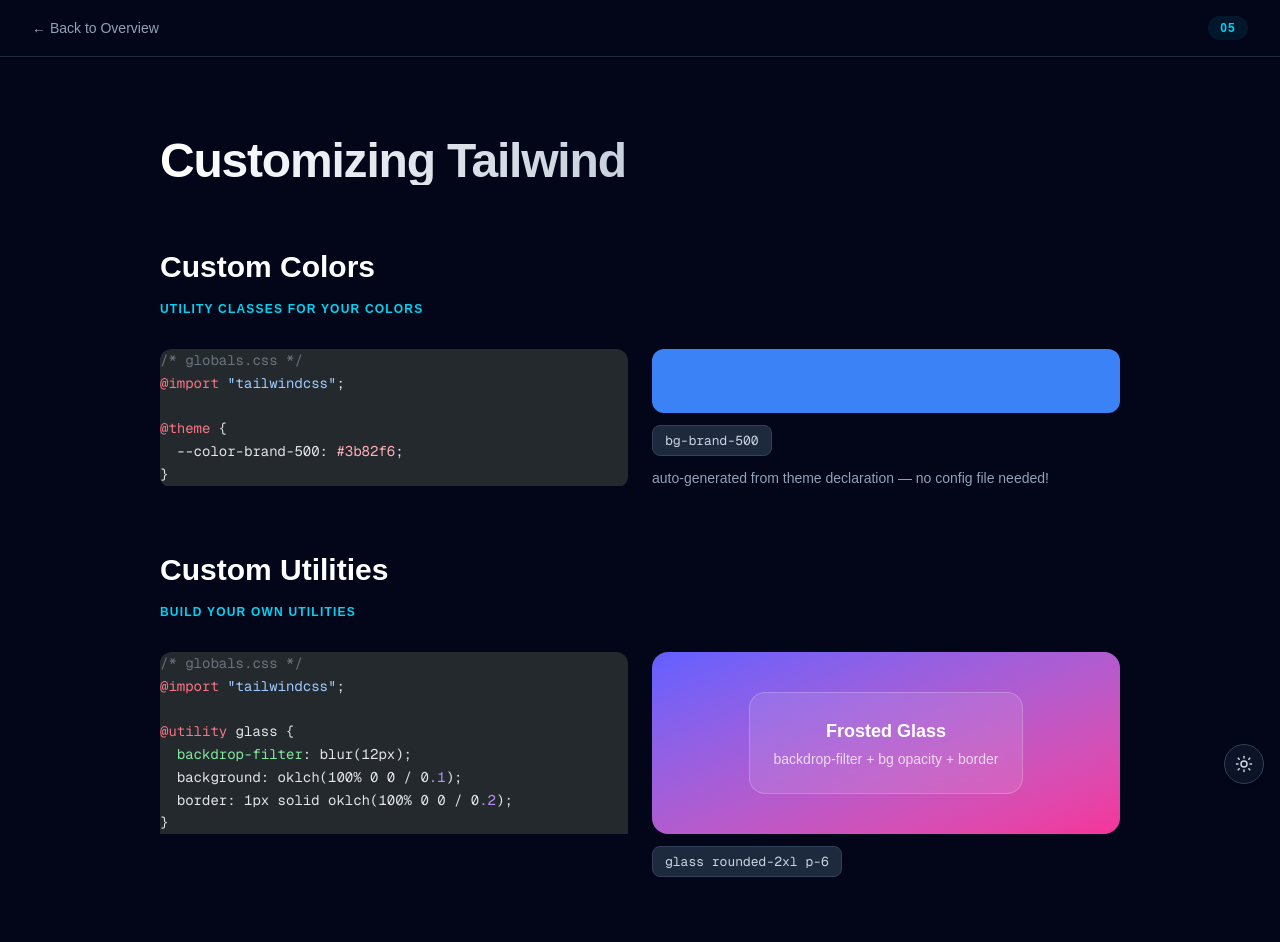
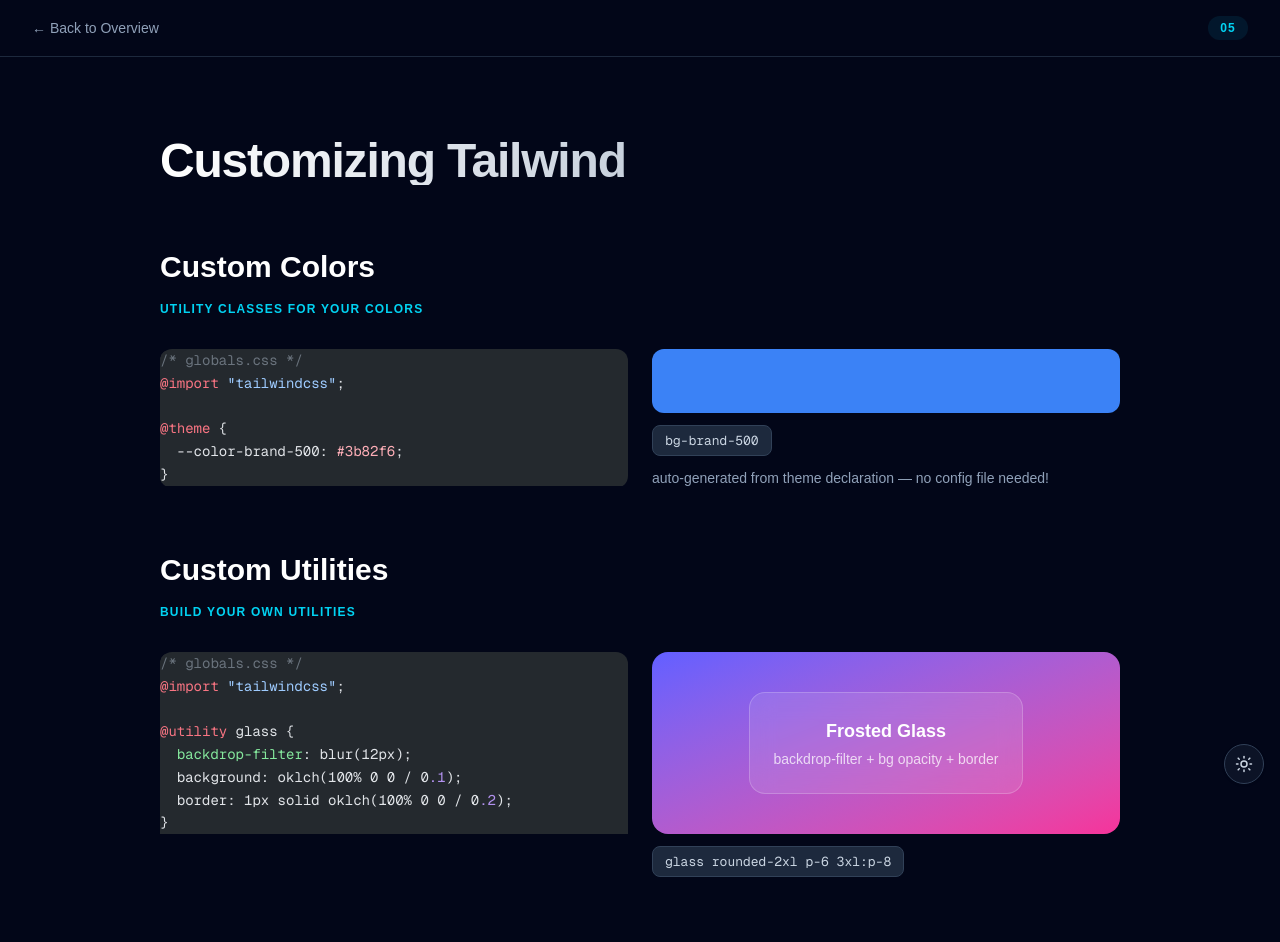
Before and after one commit to NLeebs/tailwind-perfect-copilot, a Next.js app: page /customizing-tailwind in a window 1280 px wide. Shown: the top 942 px of the page. Built offline with nearby package versions, Linux system fonts and the light colour scheme.

Commit message:
fix: sync GLASS_USAGE callout with 3xl:p-8 escalation on demo card

```diff
--- a/src/app/customizing-tailwind/page.tsx
+++ b/src/app/customizing-tailwind/page.tsx
@@ -20,7 +20,7 @@
   border: 1px solid oklch(100% 0 0 / 0.2);
 }`;
 
-const GLASS_USAGE = `glass rounded-2xl p-6`;
+const GLASS_USAGE = `glass rounded-2xl p-6 3xl:p-8`;
 
 const BASE_SNIPPET = `@layer base {
   h1 {
```
